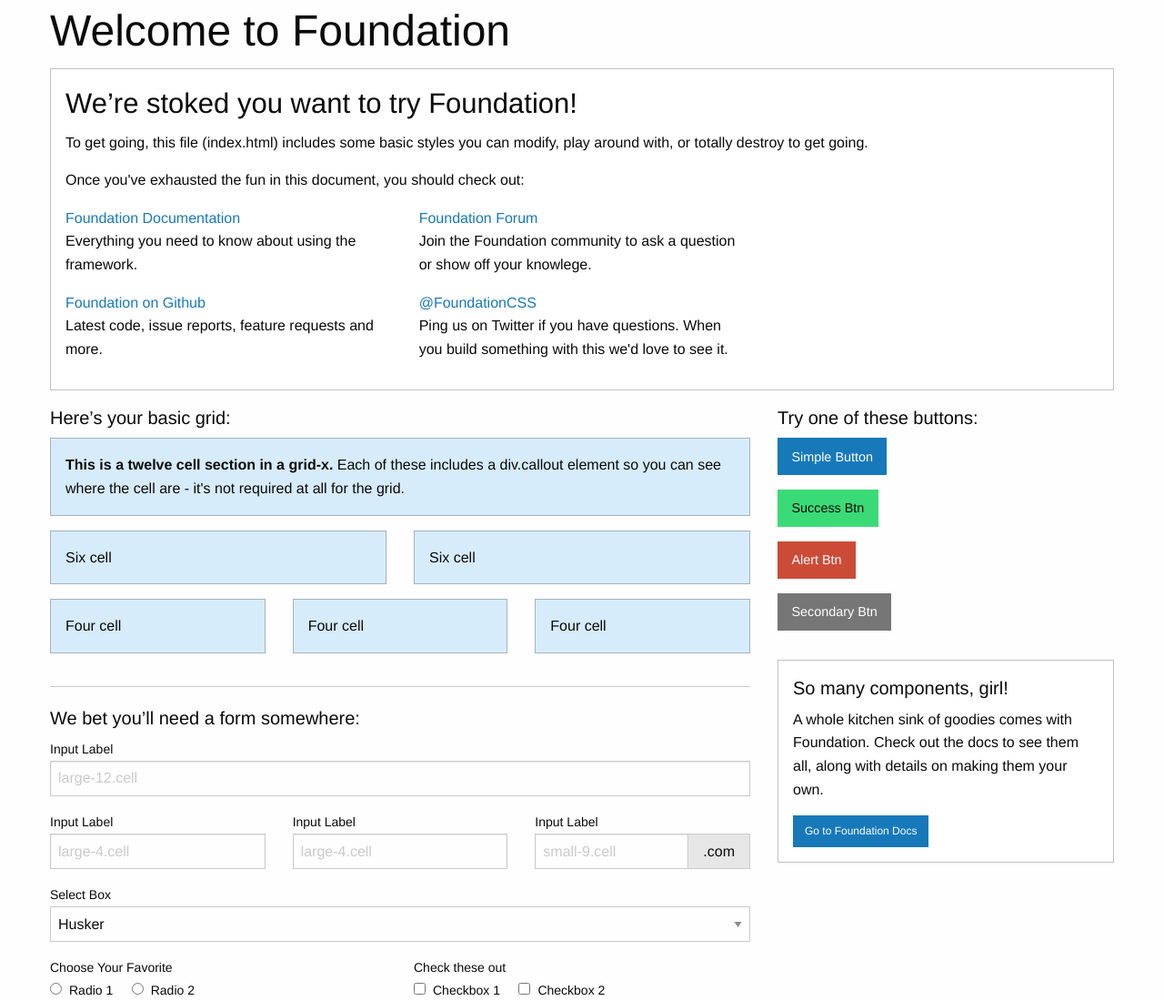
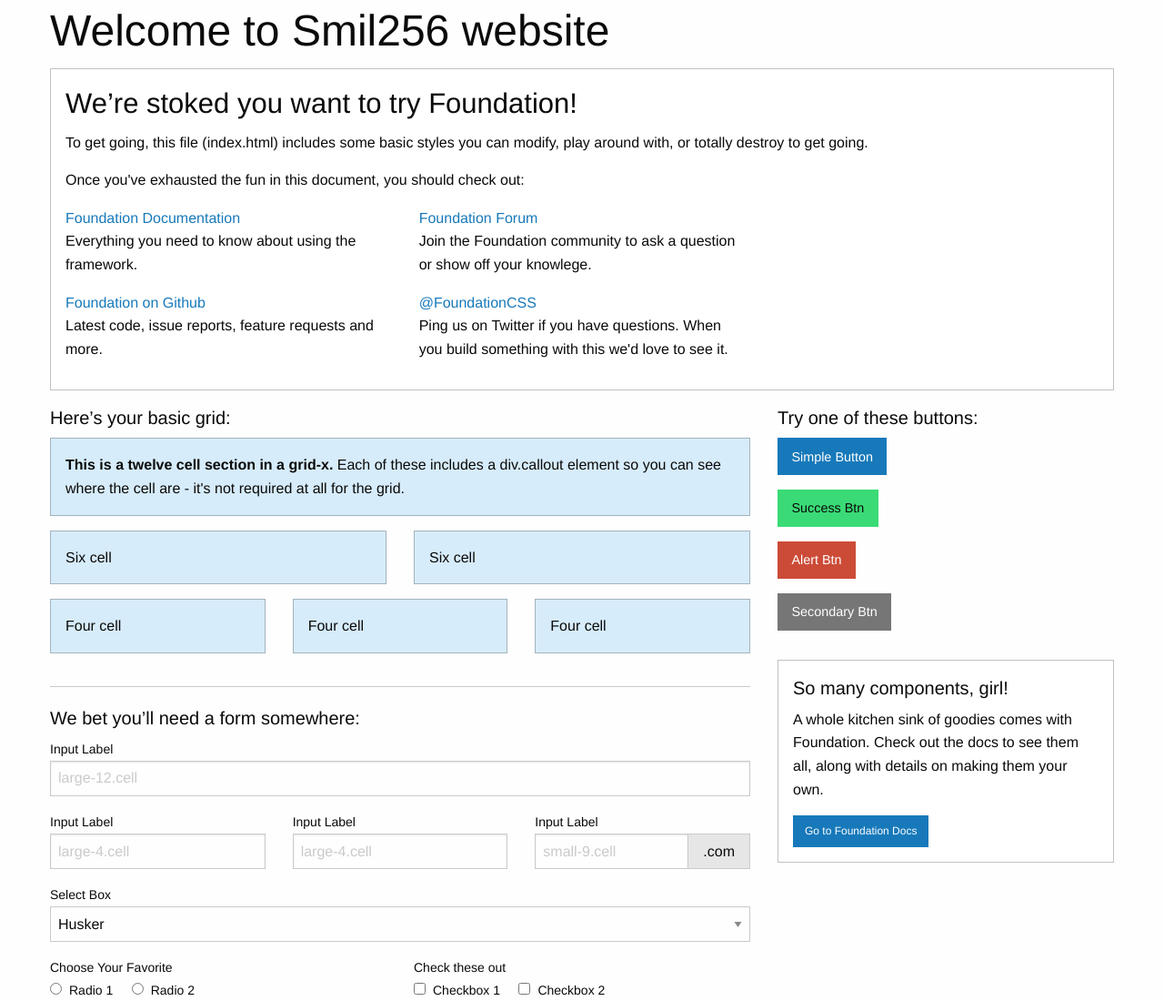
Before and after one commit to Smil256/Sam, a plain HTML site: page index.html in a window 1280 px wide. Shown: the top 1100 px of the page at 91% size. Drawn offline with Linux system fonts and the light colour scheme.

Commit message:
Smil256 figuring out code

```diff
--- a/index.html
+++ b/index.html
@@ -14,7 +14,7 @@
     <div class="grid-container">
       <div class="grid-x grid-padding-x">
         <div class="large-12 cell">
-          <h1>Welcome to Foundation</h1>
+          <h1>Welcome to Smil256 website</h1>
         </div>
       </div>
 
```
